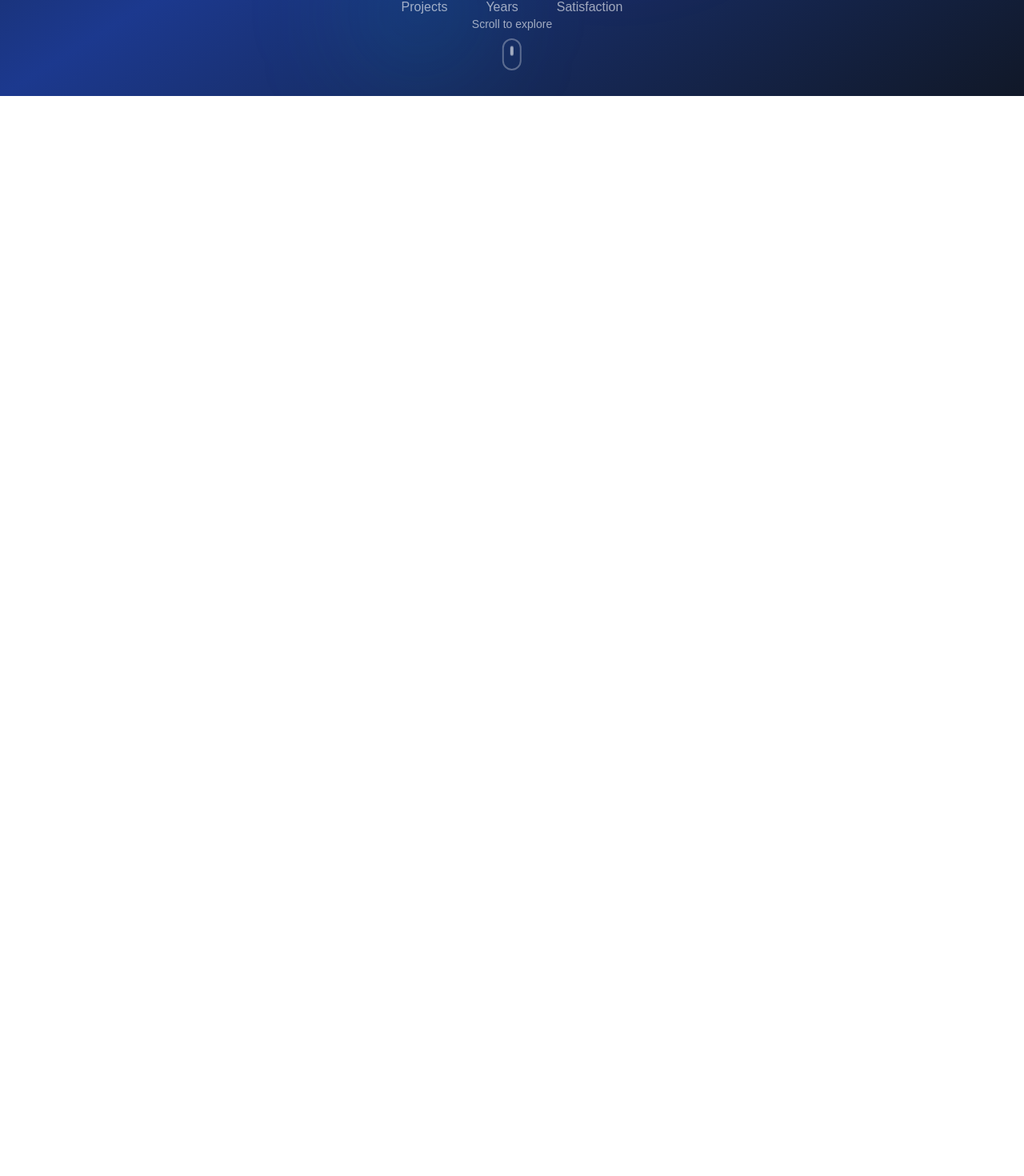
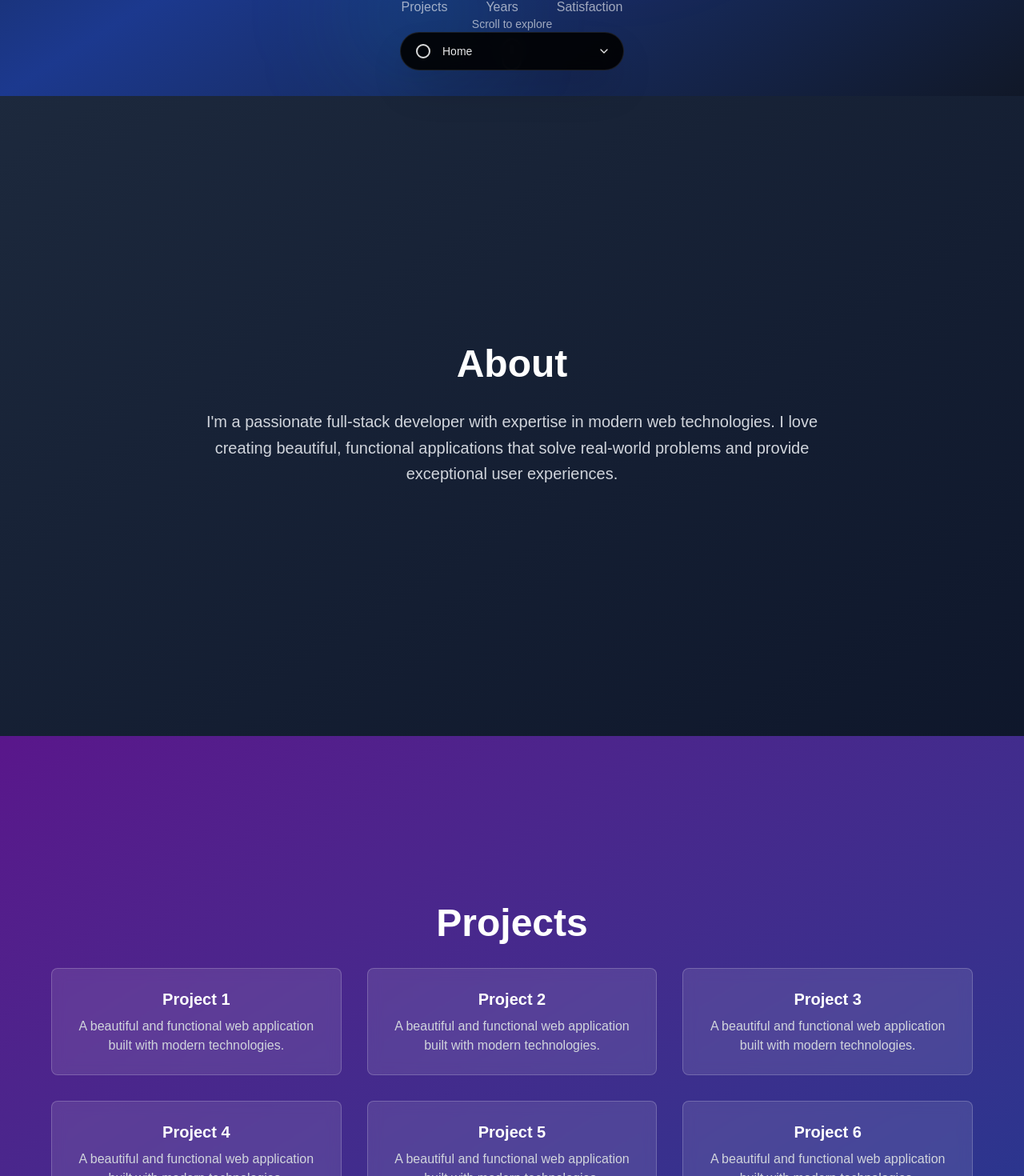
Before and after one commit to imjishan/awwwards-v1, a Next.js app: page / in a window 1280 px wide. Shown: the part 680-2150 px from the top of the page at 80% size. Before the commit the page ends 800 px from the top, so only its background shows below. Built offline with nearby package versions, Linux system fonts and the light colour scheme.

Commit message:
Add global navigation with context-aware, scroll-friendly behavior
Co-authored-by: workwithjishan.info <workwithjishan.info@gmail.com>

```diff
--- a/app/layout.tsx
+++ b/app/layout.tsx
@@ -1,6 +1,7 @@
 import type { Metadata, Viewport } from "next";
 import { Geist, Geist_Mono } from "next/font/google";
 import "./globals.css";
+import GlobalNavigation from "@/components/global-navigation";
 
 const geistSans = Geist({
   variable: "--font-geist-sans",
@@ -36,6 +37,7 @@ export default function RootLayout({
         className={`${geistSans.variable} ${geistMono.variable} antialiased`}
       >
         {children}
+        <GlobalNavigation />
       </body>
     </html>
   );
--- a/app/navbar-demo/page.tsx
+++ b/app/navbar-demo/page.tsx
@@ -68,13 +68,10 @@ export default function NavbarDemo() {
         </section>
       ))}
 
-      {/* Scroll-Aware Navigation Bar */}
-      <ScrollAwareNavbar
-        items={navItems}
-        activeItem={activeItem}
-        onItemSelect={handleItemSelect}
-        position="bottom-center"
-      />
+      {/* Note: Global navigation is now available on all pages */}
+      <div className="fixed bottom-8 left-1/2 -translate-x-1/2 z-40 bg-black/80 backdrop-blur-sm rounded-full px-4 py-2 text-white text-sm">
+        Global navigation is now active on all pages!
+      </div>
     </div>
   );
 }
--- a/app/page.tsx
+++ b/app/page.tsx
@@ -3,6 +3,8 @@ import { HeroOdyssey } from '../components/ui/hero-odyssey';
 export default function Home() {
   return (
     <main className="min-h-screen">
+      {/* Hero Section */}
+      <section id="home">
         <HeroOdyssey
           title="Your Name"
           subtitle="Full Stack Developer"
@@ -10,6 +12,70 @@ export default function Home() {
           primaryButtonText="View My Work"
           secondaryButtonText="Get In Touch"
         />
+      </section>
+
+      {/* About Section */}
+      <section id="about" className="min-h-screen bg-gradient-to-br from-slate-800 to-slate-900 flex items-center justify-center">
+        <div className="container mx-auto px-8 text-center text-white">
+          <h2 className="text-5xl font-bold mb-8">About</h2>
+          <p className="text-xl text-gray-300 max-w-3xl mx-auto leading-relaxed">
+            I'm a passionate full-stack developer with expertise in modern web technologies.
+            I love creating beautiful, functional applications that solve real-world problems
+            and provide exceptional user experiences.
+          </p>
+        </div>
+      </section>
+
+      {/* Projects Section */}
+      <section id="projects" className="min-h-screen bg-gradient-to-br from-purple-900 to-blue-900 flex items-center justify-center">
+        <div className="container mx-auto px-8 text-center text-white">
+          <h2 className="text-5xl font-bold mb-8">Projects</h2>
+          <div className="grid grid-cols-1 md:grid-cols-2 lg:grid-cols-3 gap-8 max-w-6xl mx-auto">
+            {[1, 2, 3, 4, 5, 6].map((i) => (
+              <div key={i} className="bg-white/10 backdrop-blur-sm rounded-lg p-6 border border-white/20">
+                <h3 className="text-xl font-semibold mb-2">Project {i}</h3>
+                <p className="text-gray-300">
+                  A beautiful and functional web application built with modern technologies.
+                </p>
+              </div>
+            ))}
+          </div>
+        </div>
+      </section>
+
+      {/* Services Section */}
+      <section id="services" className="min-h-screen bg-gradient-to-br from-green-900 to-teal-900 flex items-center justify-center">
+        <div className="container mx-auto px-8 text-center text-white">
+          <h2 className="text-5xl font-bold mb-8">Services</h2>
+          <div className="grid grid-cols-1 md:grid-cols-3 gap-8 max-w-4xl mx-auto">
+            {[
+              { title: "Web Development", desc: "Full-stack web applications with modern frameworks" },
+              { title: "UI/UX Design", desc: "Beautiful and intuitive user interfaces" },
+              { title: "Consulting", desc: "Technical guidance and architecture planning" }
+            ].map((service, i) => (
+              <div key={i} className="bg-white/10 backdrop-blur-sm rounded-lg p-6 border border-white/20">
+                <h3 className="text-xl font-semibold mb-2">{service.title}</h3>
+                <p className="text-gray-300">{service.desc}</p>
+              </div>
+            ))}
+          </div>
+        </div>
+      </section>
+
+      {/* Contact Section */}
+      <section id="contact" className="min-h-screen bg-gradient-to-br from-red-900 to-pink-900 flex items-center justify-center">
+        <div className="container mx-auto px-8 text-center text-white">
+          <h2 className="text-5xl font-bold mb-8">Contact</h2>
+          <p className="text-xl text-gray-300 max-w-2xl mx-auto leading-relaxed mb-8">
+            Ready to start your next project? Let's work together to bring your ideas to life.
+          </p>
+          <div className="space-y-4">
+            <p className="text-lg">📧 hello@example.com</p>
+            <p className="text-lg">📱 +1 (555) 123-4567</p>
+            <p className="text-lg">📍 San Francisco, CA</p>
+          </div>
+        </div>
+      </section>
     </main>
   );
 }
--- /dev/null
+++ b/app/test/page.tsx
@@ -0,0 +1,19 @@
+export default function TestPage() {
+  return (
+    <div className="min-h-screen bg-gradient-to-br from-indigo-900 to-purple-900 flex items-center justify-center">
+      <div className="text-center text-white">
+        <h1 className="text-6xl font-bold mb-4">Test Page</h1>
+        <p className="text-xl text-gray-300 mb-8">
+          This is a test page to verify the global navigation works on all pages.
+        </p>
+        <p className="text-lg text-gray-400">
+          You should see the navigation bar at the bottom center of the screen.
+        </p>
+        <div className="mt-8 space-y-4">
+          <p className="text-sm text-gray-500">Try scrolling down and up to see the hide/show behavior.</p>
+          <p className="text-sm text-gray-500">Click on the navigation items to see the dropdown menu.</p>
+        </div>
+      </div>
+    </div>
+  );
+}
--- /dev/null
+++ b/components/global-navigation.tsx
@@ -0,0 +1,132 @@
+"use client";
+
+import { useState, useEffect } from "react";
+import ScrollAwareNavbar, { NavItem } from "@/components/ui/scroll-aware-navbar";
+
+// Default navigation items for all pages
+const defaultNavItems: NavItem[] = [
+  { name: "Home", value: "home" },
+  { name: "About", value: "about" },
+  { name: "Projects", value: "projects" },
+  { name: "Services", value: "services" },
+  { name: "Contact", value: "contact" },
+];
+
+// Navigation items for specific pages
+const pageNavItems: Record<string, NavItem[]> = {
+  "/": [
+    { name: "Home", value: "home" },
+    { name: "About", value: "about" },
+    { name: "Projects", value: "projects" },
+    { name: "Services", value: "services" },
+    { name: "Contact", value: "contact" },
+  ],
+  "/navbar-demo": [
+    { name: "Home", value: "home" },
+    { name: "About", value: "about" },
+    { name: "Projects", value: "projects" },
+    { name: "Services", value: "services" },
+    { name: "Contact", value: "contact" },
+  ],
+  "/toc-demo": [
+    { name: "All", value: "all" },
+    { name: "Grass", value: "grass" },
+    { name: "Llama", value: "llama" },
+    { name: "Cat", value: "cat" },
+    { name: "Dog", value: "dog" },
+  ],
+};
+
+export default function GlobalNavigation() {
+  const [activeItem, setActiveItem] = useState<NavItem>(defaultNavItems[0]);
+  const [currentPath, setCurrentPath] = useState<string>("/");
+  const [navItems, setNavItems] = useState<NavItem[]>(defaultNavItems);
+
+  useEffect(() => {
+    // Get current path
+    const path = window.location.pathname;
+    setCurrentPath(path);
+
+    // Set navigation items based on current page
+    const items = pageNavItems[path] || defaultNavItems;
+    setNavItems(items);
+    setActiveItem(items[0]);
+
+    // Handle navigation when items change
+    const handleItemSelect = (item: NavItem) => {
+      setActiveItem(item);
+
+      // Add navigation logic here based on the item value
+      switch (item.value) {
+        case "home":
+          if (path !== "/") window.location.href = "/";
+          break;
+        case "about":
+          // Scroll to about section or navigate to about page
+          const aboutSection = document.getElementById("about");
+          if (aboutSection) {
+            aboutSection.scrollIntoView({ behavior: "smooth" });
+          }
+          break;
+        case "projects":
+          // Scroll to projects section or navigate to projects page
+          const projectsSection = document.getElementById("projects");
+          if (projectsSection) {
+            projectsSection.scrollIntoView({ behavior: "smooth" });
+          }
+          break;
+        case "services":
+          // Scroll to services section or navigate to services page
+          const servicesSection = document.getElementById("services");
+          if (servicesSection) {
+            servicesSection.scrollIntoView({ behavior: "smooth" });
+          }
+          break;
+        case "contact":
+          // Scroll to contact section or navigate to contact page
+          const contactSection = document.getElementById("contact");
+          if (contactSection) {
+            contactSection.scrollIntoView({ behavior: "smooth" });
+          }
+          break;
+        default:
+          // For demo pages, just log the selection
+          console.log("Selected:", item.name);
+          break;
+      }
+    };
+
+    // Store the handler for use in the component
+    window.handleGlobalNavSelect = handleItemSelect;
+  }, []);
+
+  const handleItemSelect = (item: NavItem) => {
+    setActiveItem(item);
+
+    // Call the stored handler
+    if (window.handleGlobalNavSelect) {
+      window.handleGlobalNavSelect(item);
+    }
+  };
+
+  // For demo pages, show a different navigation or hide it
+  if (currentPath === "/toc-demo") {
+    return null; // TOC demo has its own navigation
+  }
+
+  return (
+    <ScrollAwareNavbar
+      items={navItems}
+      activeItem={activeItem}
+      onItemSelect={handleItemSelect}
+      position="bottom-center"
+    />
+  );
+}
+
+// Extend Window interface for TypeScript
+declare global {
+  interface Window {
+    handleGlobalNavSelect?: (item: NavItem) => void;
+  }
+}
```
Also changed, not shown: 1 other file (tests, documents, lock files or other folders). Lines whose indentation alone changed are shown as unchanged.
